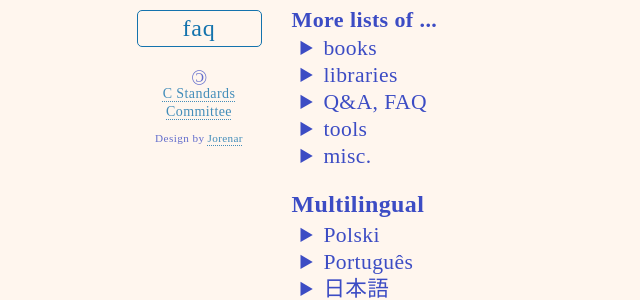
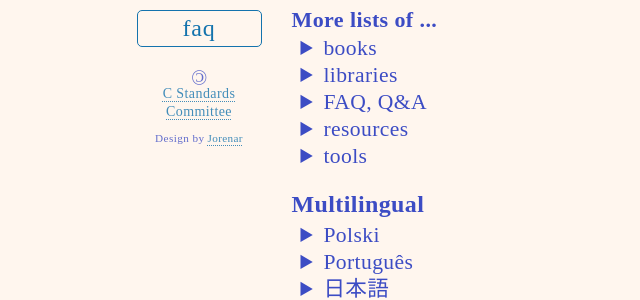
Before and after one commit to c-lang-org/c-www-homepage, a Jekyll site: the page built from _pages/resources.html, in a window 1280 px wide. Shown: the part 426-726 px from the top of the page, without its empty margins (96-736 px from the left). Built offline with Jekyll 4.4.1, drawn with Linux system fonts in a browser that asks for light colours; part of the change alters nothing that is shown.

Commit message:
Update resources

```diff
--- a/_pages/resources.html
+++ b/_pages/resources.html
@@ -319,10 +319,11 @@ accordion_list: true
   <summary>libraries</summary>
   <ul>
     <li><a href="https://en.cppreference.com/w/c/links/libs">A list of open source C libraries - cppreference.com</a></li>
+    <li><a href="https://en.wikipedia.org/wiki/Category:C_(programming_language)_libraries">Category:C (programming language) libraries - Wikipedia</a></li>
   </ul>
 </details>
 <details id="more-faq">
-  <summary>Q&amp;A, FAQ</summary>
+  <summary>FAQ, Q&amp;A</summary>
   <ul>
     <li><a href="https://www.iso-9899.info/wiki/C_gotchas">C gotchas - Wiki of #C on Libera</a></li>
     <li><a href="https://archive.org/details/c-information-bulletin-1">C Information Bulletin # 1</a> <x-cmt><s>N261</s>; <a href="https://drive.google.com/file/d/0B-3PfyBhOSOxOTdjYmM1N2ItMmE0ZC00OGE3LTllODUtZDNkMDMzYWU3NDlk">mirror</a></x-cmt></li>
@@ -333,6 +334,20 @@ accordion_list: true
     <li><a href="https://www.seebs.net/faqs/c-iaq.html">Infrequently Asked Questions in comp.lang.c</a> <x-cmt>humorous</x-cmt></li>
     <li><a href="https://web.archive.org/web/20181217110054/http://www.comeaucomputing.com/techtalk/">Tech Talk About C++ and C / Comeau C++ and C FAQ</a></li>
     <li><a href="https://web.archive.org/web/20181215222738/http://www.comeaucomputing.com/techtalk/c99/">Tech Talk About C99 / Comeau C99 FAQ</a></li>
+  </ul>
+</details>
+<details id="more-resources">
+  <summary>resources</summary>
+  <ul>
+    <li><a href="https://wiki.archlinux.org/title/C">C - ArchWiki</a></li>
+    <li><a href="http://www.hal9k.com/cug/links/index1.htm">CUJ Source Links Index</a></li>
+    <li><a href="https://en.wikipedia.org/wiki/List_of_C-family_programming_languages">List of C-family programming languages - Wikipedia</a></li>
+    <li><a href="https://www.quut.com/c">Programming in C</a> <x-cmt><a href="https://www.lysator.liu.se/c/">older version</a> at <a href="https://www.lysator.liu.se/index_en.html"><b>Lysator</b></a> society of Linköping University</x-cmt></li>
+    <li><a href="https://standards.iso.org/ittf/PubliclyAvailableStandards/index.html">Publicly Available Standards</a> <x-cmt>ISO/IEC JTC 1</x-cmt></li>
+    <li><a href="https://www.backerstreet.com/cg/work.htm">Reverse Engineering Resources</a> <x-cmt>by Giampiero Caprino</x-cmt></li>
+    <li><a href="https://web.archive.org/web/20050403174114/http://dev.unicals.com/">Unicals Group - Developer's Corner</a></li>
+    <li><a href="https://en.cppreference.com/w/c/links">Useful resources - cppreference.com</a></li>
+    <li><a href="https://www.open-std.org/jtc1/sc22/wg14/www/wg14_document_log.htm">WG14 Document Log</a></li>
   </ul>
 </details>
 <details id="more-tools">
@@ -392,19 +407,6 @@ accordion_list: true
     </ul>
   </details>
 </details>
-<details id="more-misc">
-  <summary>misc.</summary>
-  <ul>
-    <li><a href="http://www.hal9k.com/cug/links/index1.htm">CUJ Source Links Index</a></li>
-    <li><a href="https://en.wikipedia.org/wiki/List_of_C-family_programming_languages">List of C-family programming languages - Wikipedia</a></li>
-    <li><a href="https://www.quut.com/c">Programming in C</a> <x-cmt><a href="https://www.lysator.liu.se/c/">mirror</a></x-cmt></li>
-    <li><a href="https://standards.iso.org/ittf/PubliclyAvailableStandards/index.html">Publicly Available Standards</a> <x-cmt>ISO/IEC JTC 1</x-cmt></li>
-    <li><a href="https://www.backerstreet.com/cg/work.htm">Reverse Engineering Resources</a> <x-cmt>by Giampiero Caprino</x-cmt></li>
-    <li><a href="https://web.archive.org/web/20050403174114/http://dev.unicals.com/">Unicals Group - Developer's Corner</a></li>
-    <li><a href="https://en.cppreference.com/w/c/links">Useful resources - cppreference.com</a></li>
-    <li><a href="https://www.open-std.org/jtc1/sc22/wg14/www/wg14_document_log.htm">WG14 Document Log</a></li>
-  </ul>
-</details>
 
 <h3>Multilingual</h3>
 <details id="Polish">
```
